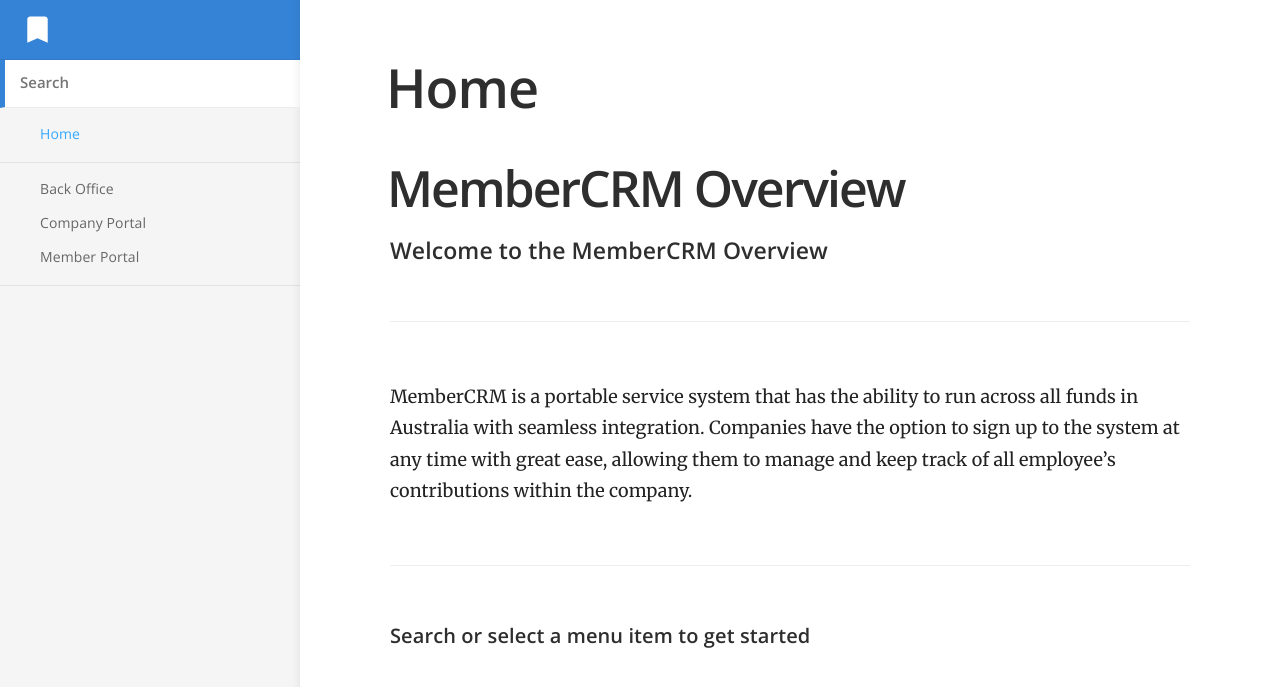
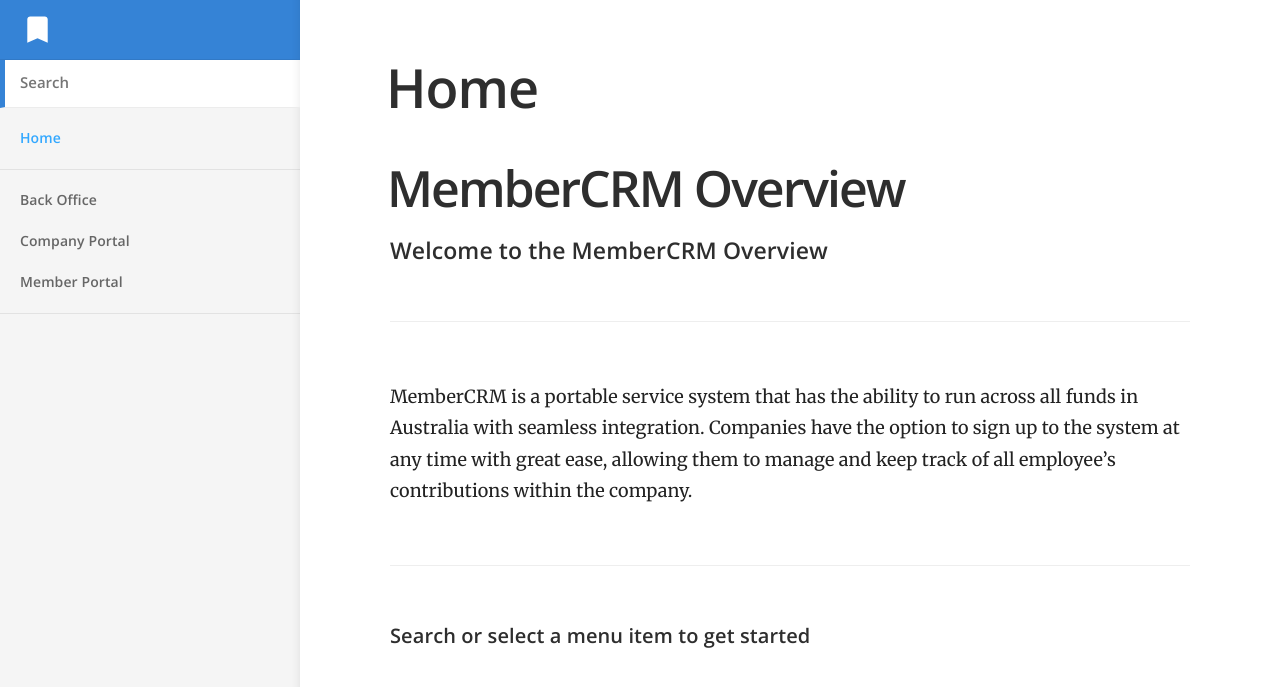
Before and after one commit to BJJohnston/Member, a Jekyll site: the page built from index.md, in a window 1280 px wide. Shown: the top 687 px of the page. Built offline with Jekyll 4.4.1, drawn with Linux system fonts in a browser that asks for light colours.

Commit message:
Updated '_layouts/default.html' via CloudCannon

```diff
--- a/_layouts/default.html
+++ b/_layouts/default.html
@@ -39,7 +39,7 @@
 
 			<nav {% if site.show_full_navigation %}class="full-navigation"{% endif %}>
 				<ul>
-					<li class="nav-home {% if page.url == '/' %}current{% endif %}">
+					<li class="nav-home top-level {% if page.url == '/' %}current{% endif %}">
 						{% assign home = site.html_pages | where: 'url', '/' | first %}
 						<a href="{{ site.baseurl }}/">{{ home.title }}</a>
 					</li>
@@ -48,7 +48,7 @@
 				<ul>
 					{% assign grouped = site.docs | group_by: 'category' %}
 					{% for group in grouped %}
-						<li class="nav-home {% if group.name == page.category %}current{% endif %}">
+						<li class="nav-home top-level {% if group.name == page.category %}current{% endif %}">
 							{% assign items = group.items | sort: 'order' %}
 							<a href="{{ site.baseurl }}{{ items.first.url }}">{{ group.name }}</a>
 							<ul>
```
